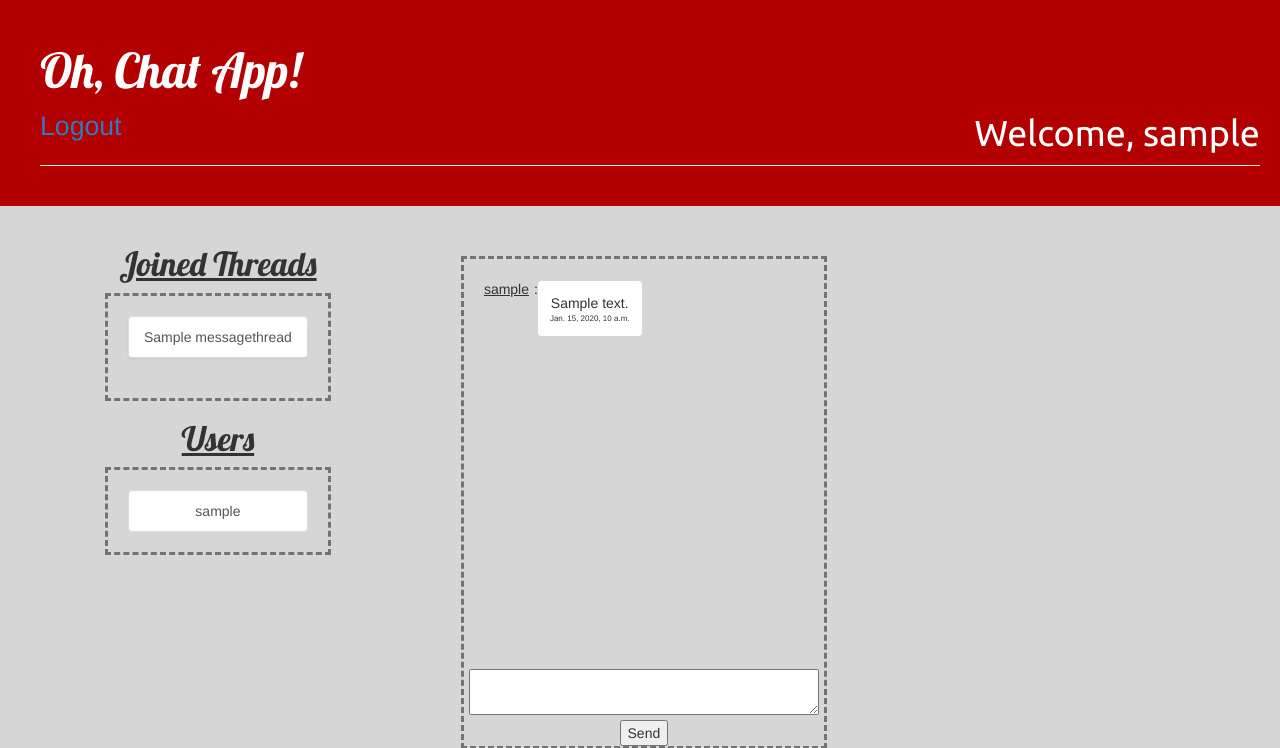
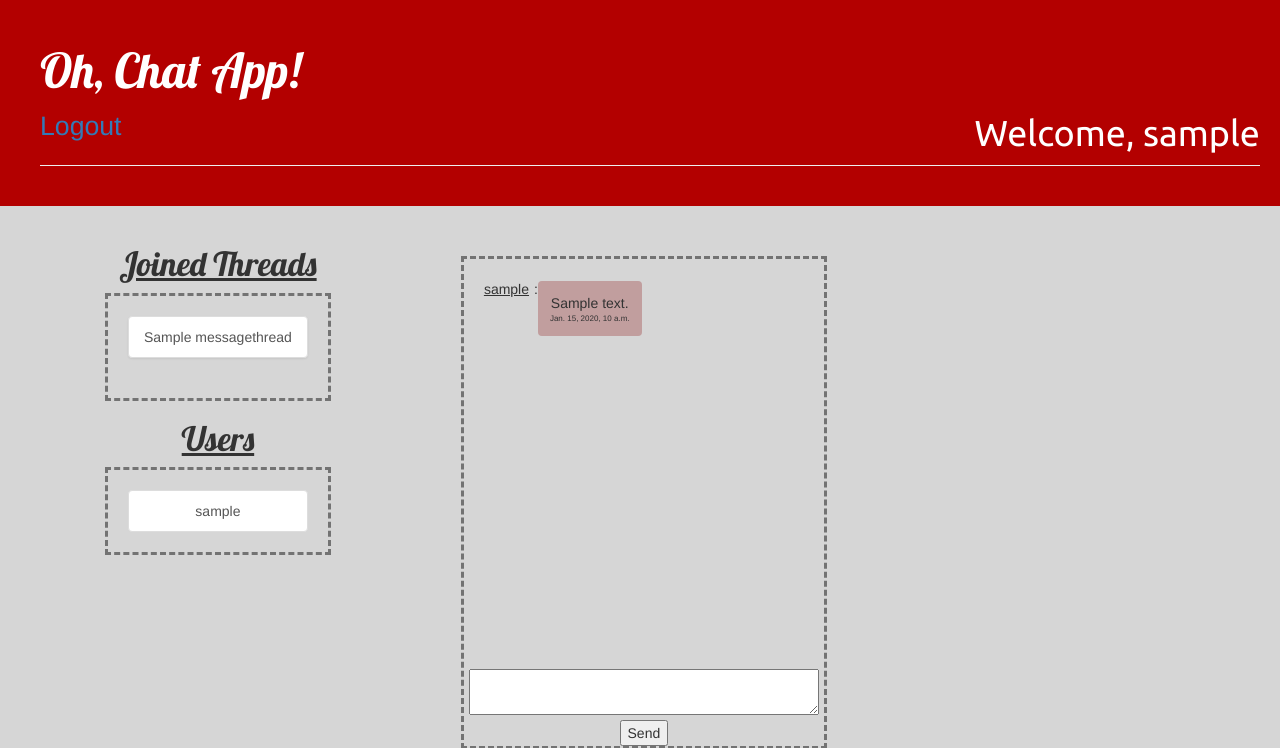
Before and after one commit to FatherLied/Generic-Messaging, a Django app: page /thread/1/ in a window 1280 px wide. Shown: the top 748 px of the page. Run offline with Django 3.2, Linux system fonts and the light colour scheme; a user stored in the database is signed in; tables that the repository leaves empty hold one stand-in row (values such as "Sample post"); parts of the project's set-up code (start-up, migrations or seed data) failed here and were passed over; some libraries are stand-ins or nearby versions.

Commit message:
Made a class for the user's messages. Also change the colors for the messages from different users.

```diff
--- a/dashboard/static/css/messages.css
+++ b/dashboard/static/css/messages.css
@@ -14,7 +14,7 @@
 
 .message .content {
     float:left;
-    background-color: #ffffff;
+    background-color: #9a99c5;
     border-radius: 4px;
     padding: 12px;
     margin-top: 2px;
@@ -32,3 +32,6 @@
     text-decoration: underline;
     float:left;
 }
+.user-message .content {
+    background-color: #c19e9e;
+}
--- a/dashboard/static/js/longpoll.js
+++ b/dashboard/static/js/longpoll.js
@@ -1,11 +1,13 @@
 define([
-    'jquery'
-],function($){
+    'jquery',
+    'mustache.min'
+],function($, Mustache){
     var latestId = $('.messages .message:last-child').data('id');
     if(!latestId){
         latestId = 0;
     }
     var threadId = $('[name=thread_id_ref]').val();
+    var userId = $('[name=user_pk]').val();
     var x = 3000;
     var len = 0;
     var timer;
@@ -20,23 +22,25 @@ define([
             },
             success : function(data){
                 len = data.objects.messages.length;
-                console.log(data.objects.messages);
                 if(len === 0){
                     console.log("no message");
-
-
                 }
                 else{
                     for(var x=0; x < len; x++){
                         if(latestId <= data.objects.messages[x].pk){
                             latestId = data.objects.messages[x].pk;
                         }
-                        var date = String(new Date(data.objects.messages[x].when));
+                        // var date = String(new Date(data.objects.messages[x].when));
                         if($(".message[data-id=" + data.objects.messages[x].pk + "]").length === 0){
-                            $('.messages').append('<div class="message" data-id="' + data.objects.messages[x].pk + '"><div class="user">'+data.objects.messages[x].sender+'</div><div class="content"><div class="body">'+data.objects.messages[x].content+'</div><div class="footer">'+date+'</div></div></div>')
+                            // $('.messages').append('<div class="message" data-id="' + data.objects.messages[x].pk + '"><div class="user">'+data.objects.messages[x].sender+'</div><div class="content"><div class="body">'+data.objects.messages[x].content+'</div><div class="footer">'+date+'</div></div></div>')
+                            var template = $('#message-template');
+                            if(userId == data.objects.messages[x].sender_pk){
+                                data.objects.messages[x].classes = "user-message";
+                            }
+                            var render = Mustache.render(template.html(), data.objects.messages[x]);
+                            $('.messages').append(render);
                         }
                     }
-                    console.log(latestId);
                 }
                 if (typeof callback === "function"){
                     callback(data);
@@ -53,7 +57,6 @@ define([
 
     function longpoll() {
         ajaxCall(function(data) {
-            console.log(x);
             if (data.objects.messages.length === 0){
                 x += 1000;
                 if(x>5000){
@@ -62,7 +65,6 @@ define([
             } else{
                 x = 3000;
             }
-            console.log(x);
             timer = setTimeout(longpoll, x);
         });
     }
--- a/dashboard/static/js/message.js
+++ b/dashboard/static/js/message.js
@@ -3,7 +3,7 @@ require([
     'mustache.min',
     'longpoll'
 ],function($,Mustache,longpoll){
-
+    var userId = $('[name=user_pk]').val();
     $('#jointhreads').on('submit',function(e){
         e.preventDefault()
 
@@ -71,9 +71,12 @@ require([
 
             success : function(json){
                 $sm_content.val('');
-
+                console.log(userId);
                 console.log(json);
                 var template = $('#message-template');
+                if(userId == json.sender_pk){
+                    json.classes = "user-message";
+                }
                 var render = Mustache.render(template.html(), json);
                 console.log(render);
                 $('.messages').append(render);
--- a/dashboard/templates/dashboard/details.html
+++ b/dashboard/templates/dashboard/details.html
@@ -7,6 +7,7 @@
 
 {% block details %}
 	<input name="thread_id_ref" type="hidden" value="{{thread_id}}" />
+	<input name="user_pk" type="hidden" value="{{request.user.pk}}">
 	<div class="messages">
 		{% for message in messages %}
         {% include "dashboard/messages_panel/message.html" %}
@@ -35,7 +36,7 @@
 
 	{% verbatim %}
 		<script id="message-template" type="text/template">
-			<div class="message" data-id="{{pk}}">
+			<div class="message {{classes}}" data-id="{{pk}}">
 			    <div class="user">
 			        {{sender}}
 			    </div>
--- a/dashboard/templates/dashboard/messages_panel/message.html
+++ b/dashboard/templates/dashboard/messages_panel/message.html
@@ -1,4 +1,4 @@
-<div class="message" data-id="{{ message.id }}">
+<div class="message {% if message.sender == request.user %} user-message {% endif %}" data-id="{{ message.id }}">
     <div class="user">
         {{message.sender}}
     </div>
--- a/messenger/views.py
+++ b/messenger/views.py
@@ -32,20 +32,19 @@ class AddMessageView(View):
         thread = MessageThread.objects.get(pk=thread_id)
         message = Message.objects.add_message(content=content, thread=thread, sender=request.user)
         t = message.when_created.strftime("%B %d, %Y, %-I:%M %p")
-        return JsonResponse({'pk': message.pk, 'content': message.content, 'when': t, 'sender': message.sender.username})
+        return JsonResponse({'pk': message.pk, 'content': message.content, 'when': t, 'sender': message.sender.username, 'sender_pk': message.sender.pk})
 
 
 class RetrieveMessage(View):
 
     def get(self, request, *args, **kwargs):
-        print (request.GET.keys())
         latest_id = request.GET['latestId']
         thread_id = request.GET['threadId']
         messages = Message.objects.filter(id__gt=latest_id, thread__id=thread_id)
         context = {}
         context['messages'] = []
         for message in messages:
-            context['messages'].append({'pk': message.pk, 'content': message.content, 'when': message.when_created.isoformat(), 'sender': message.sender.username})
+            context['messages'].append({'pk': message.pk, 'content': message.content, 'when': message.when_created.isoformat(), 'sender': message.sender.username, 'sender_pk': message.sender.pk})
         return JsonResponse({'objects': context})
 """
 
```
